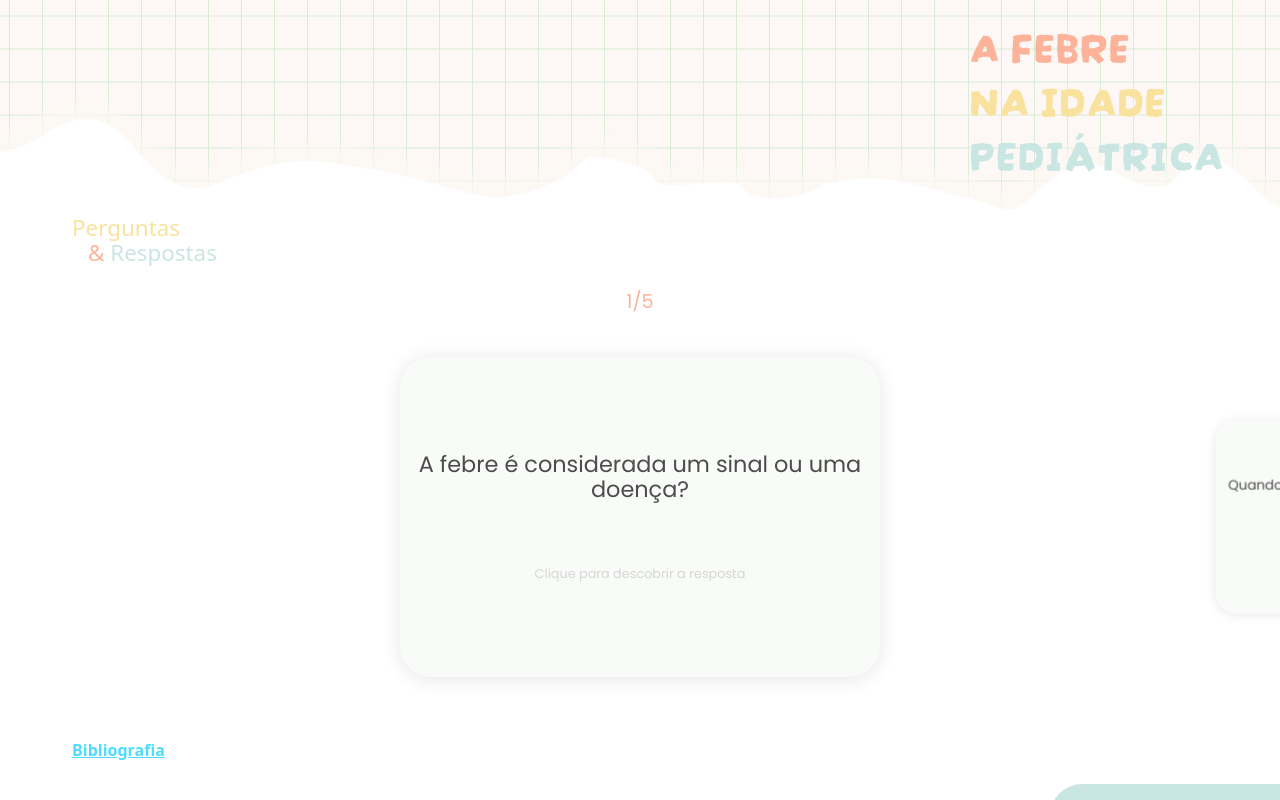
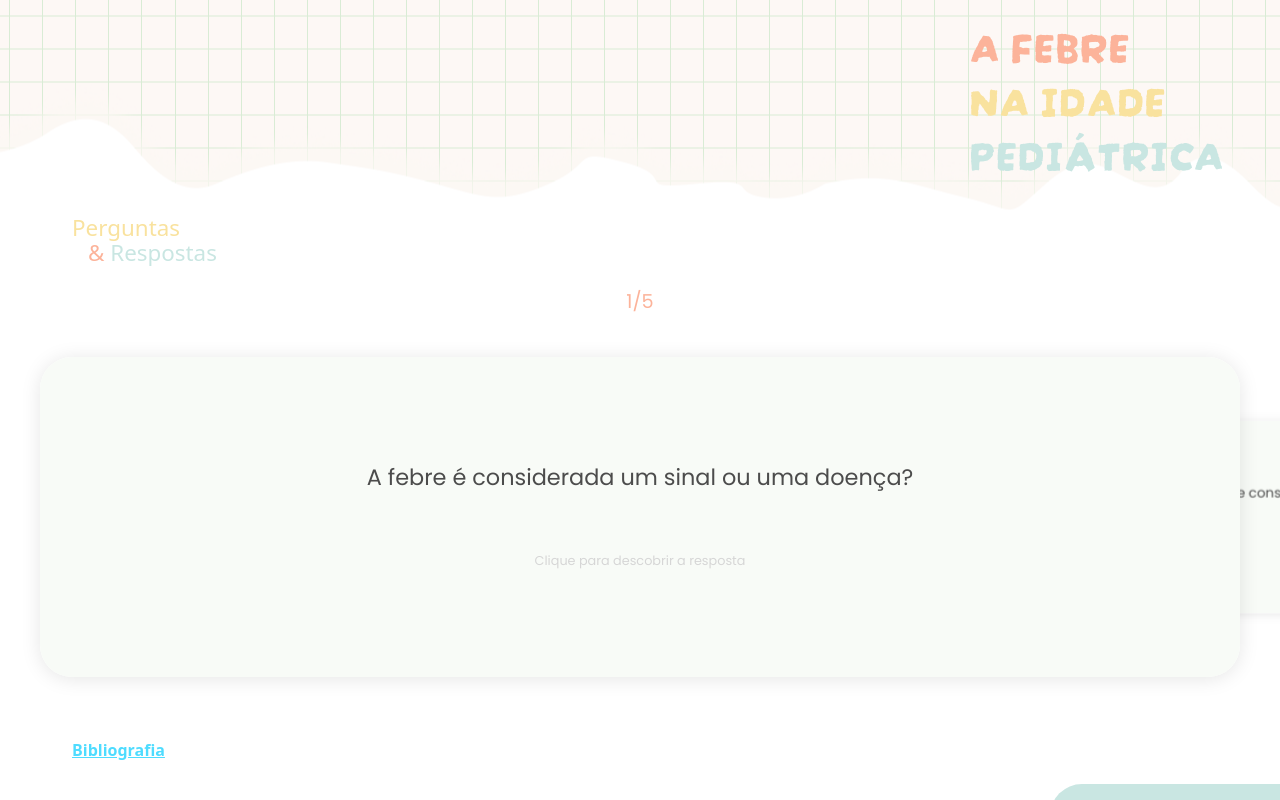
Before and after one commit to RVelhinho/AFebreNaIdadePediatrica, a React (Vite) app: page /AFebreNaIdadePediatrica/learning/cards in a window 1280 px wide. Built offline with nearby package versions, Linux system fonts and the light colour scheme.

Commit message:
changed sizes of card text

```diff
--- a/src/index.scss
+++ b/src/index.scss
@@ -112,7 +112,8 @@ html {
     box-shadow: 0 2px 20px 0px rgba(0, 0, 0, 0.1);
     padding: 1.5rem;
     cursor: pointer;
-    width: calc(100vw - 10rem);
+    width: calc(100vw);
+    max-width: calc(100vw - 4rem);
     height: 20rem;
     display: flex;
     align-items: center;
--- a/src/pages/Learning/Learning.jsx
+++ b/src/pages/Learning/Learning.jsx
@@ -341,13 +341,21 @@ const LearningCardsPage = ({ cards, setPage }) => {
                 </div>
                 <div className="my-card__back d-flex justify-content-start align-items-start">
                   <span
-                    className={
-                      card.answer.length > 500
-                        ? 'smallestest-text'
-                        : card.answer.length > 300
-                        ? 'smallest-text'
-                        : 'normal-text'
-                    }
+                    className="smallest-text"
+                    style={{
+                      fontSize:
+                        card.id === 1
+                          ? '1rem'
+                          : card.id === 2
+                          ? '0.9rem'
+                          : card.id === 3
+                          ? '0.6rem'
+                          : card.id === 4
+                          ? '0.8rem'
+                          : card.id === 5
+                          ? '0.9rem'
+                          : '1rem',
+                    }}
                   >
                     <ReactMarkdown>{card.answer}</ReactMarkdown>
                   </span>
```
